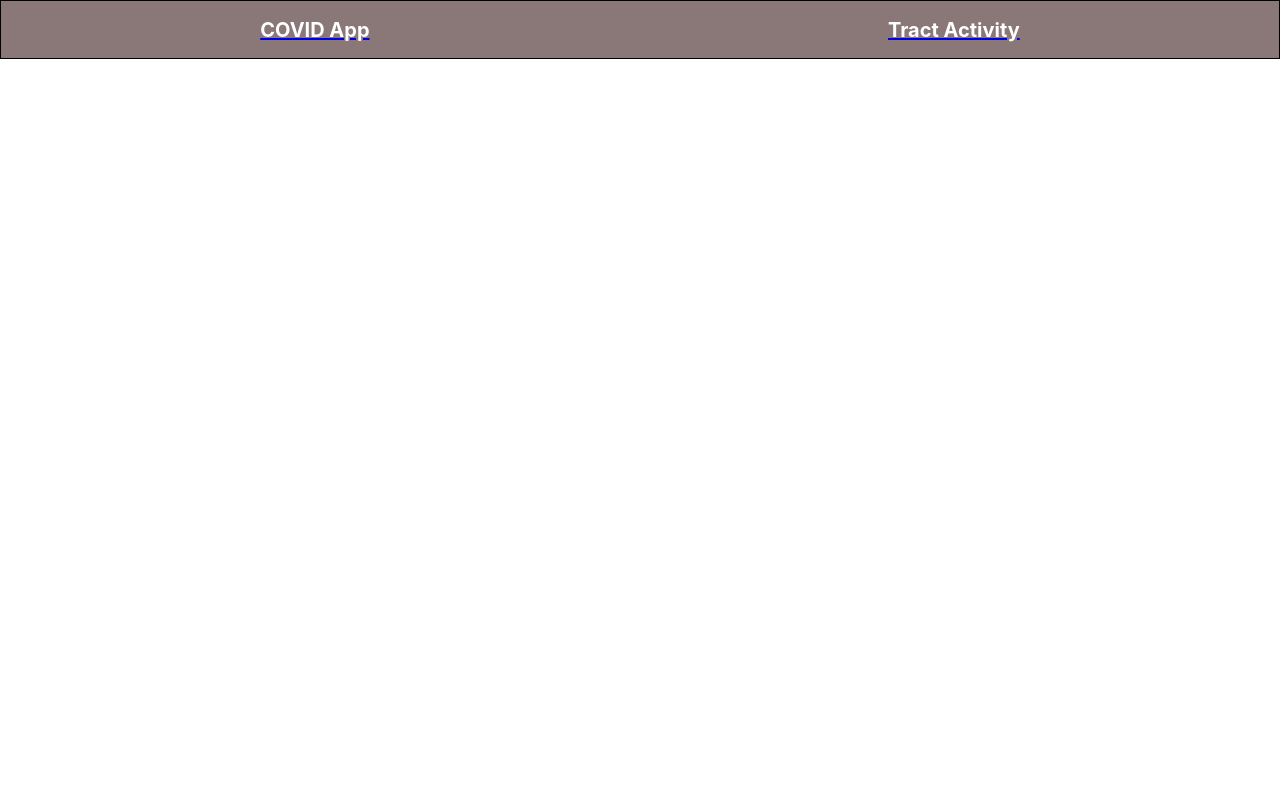
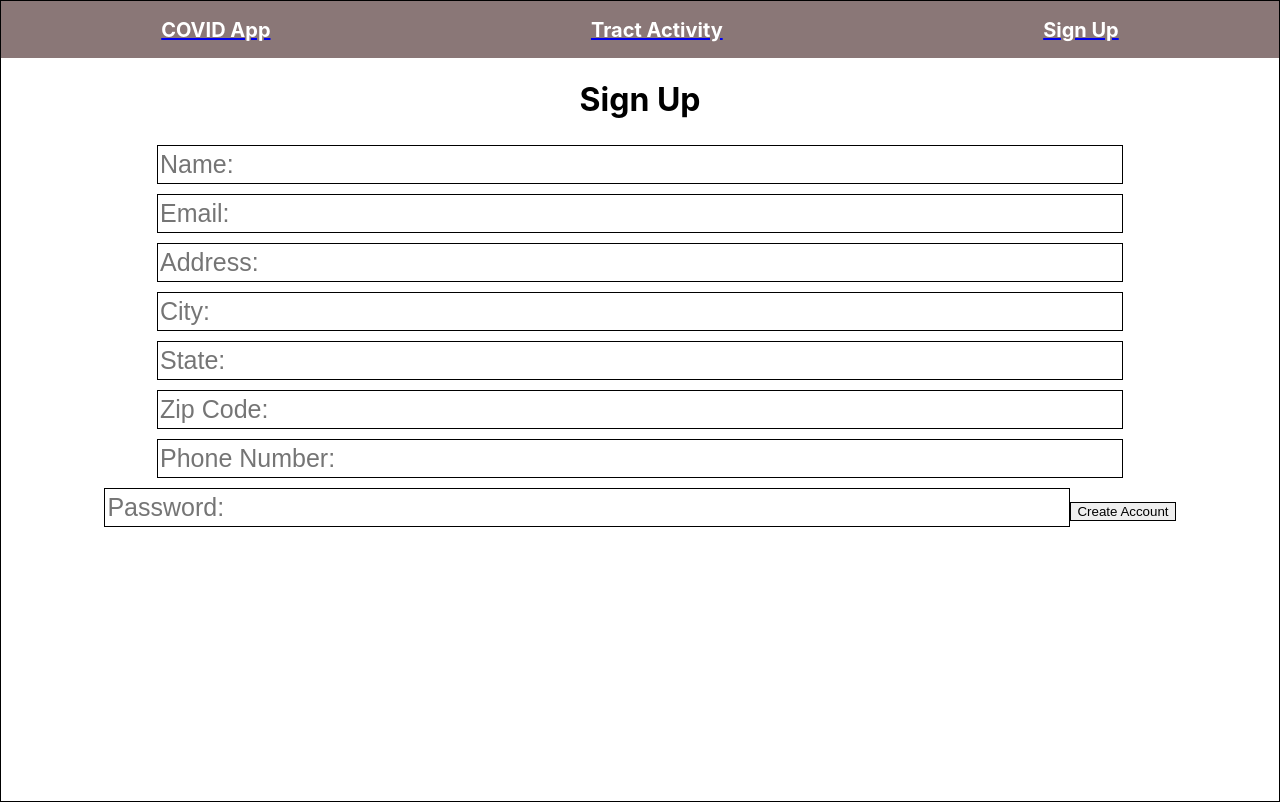
Before and after one commit to Strongtalk/COVID-Contact-tracing, a React (Create React App) app in the folder client/: page /user in a window 1280 px wide. Built offline with nearby package versions, Linux system fonts and the light colour scheme.

Commit message:
create new user

```diff
--- a/client/src/App.js
+++ b/client/src/App.js
@@ -5,6 +5,7 @@ import "./App.css";
 // page imports
 import LandingPage from "./Components/LandingPage/landingPage.js";
 import AddInfo from "./Components/AddInfo/add-info.js";
+import NewUser from "./Components/newUser/newUser.js"
 
 
 
@@ -18,6 +19,7 @@ function App() {
               <h1 className="navLinks">COVID App</h1>
             </Link>
             <Link to="/addinfo-page"><h1 className='navLinks' >Tract Activity</h1></Link>
+            <Link to="/user"><h1 className="navLinks" >Sign Up</h1></Link>
           </div>
         </nav>
         <Switch>
@@ -27,6 +29,9 @@ function App() {
           <Route exact={true} path="/addinfo-page">
             <AddInfo />
           </Route>
+          <Route exact={true} path="/user" >
+            <NewUser/>
+          </Route>
         </Switch>
       </div>
     </Router>
--- /dev/null
+++ b/client/src/Components/newUser/newUser.css
@@ -0,0 +1,21 @@
+body{
+    height: 100vh;
+    border: 1px solid black;
+}
+
+.newUserInput{
+    border: 1px solid black;
+    margin: 5px 0;
+    width: 75vw;
+    height: 35px;
+    font-size: 25px;
+}
+#inputContainer{
+    text-align: center;
+}
+
+#createAccountButton{
+    text-align: center;
+    border: 1px solid black;
+
+}
--- /dev/null
+++ b/client/src/Components/newUser/newUser.js
@@ -0,0 +1,72 @@
+import React from "react";
+import "./newUser.css";
+
+// component creation
+function NewUser() {
+  return (
+    //general wrapper for page
+    <div id="pageContainer">
+      <h1>Sign Up</h1>
+      <form id="inputContainer" method="POST" action="/user">
+        <input
+          class="newUserInput"
+          type="text"
+          placeholder="Name: "
+          name="name"
+          required
+        />
+        <input
+          class="newUserInput"
+          type="email"
+          placeholder="Email: "
+          name="email"
+          required
+        />
+        <input
+          class="newUserInput"
+          type="text"
+          placeholder="Address: "
+          name="street"
+          required
+        />
+        <input
+          class="newUserInput"
+          type="text"
+          placeholder="City: "
+          name="city"
+          required
+        />
+        <input
+          class="newUserInput"
+          type="text"
+          placeholder="State: "
+          name="state"
+          required
+        />
+        <input
+          class="newUserInput"
+          type="text"
+          placeholder="Zip Code: "
+          name="zip"
+          required
+        />
+        <input
+          class="newUserInput"
+          type="text"
+          placeholder="Phone Number: "
+          name="phone"
+          required
+        />
+        <input
+          class="newUserInput"
+          type="password"
+          placeholder="Password: "
+          name="password"
+          required
+        />
+        <input id="createAccountButton" type="submit" value="Create Account" />
+      </form>
+    </div>
+  );
+}
+export default NewUser;
```
Also changed, not shown: client/src/Components/AddInfo/add-info.js (+2 -19 lines).
